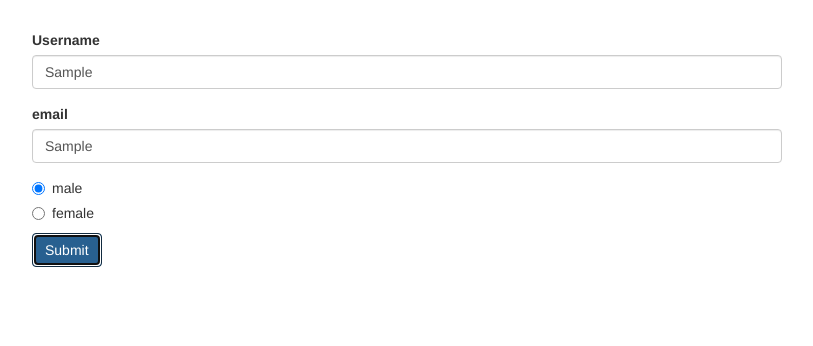
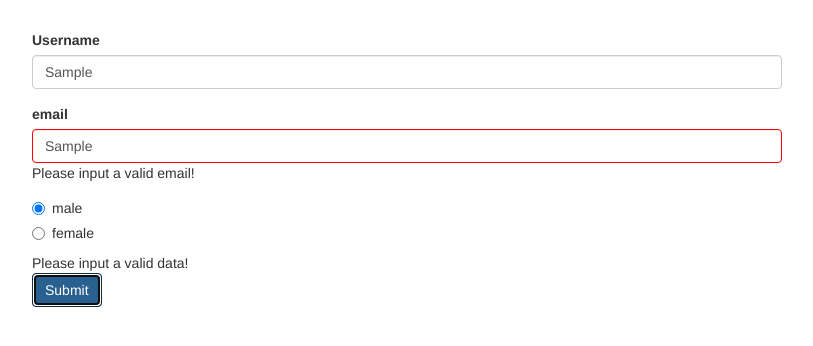
Before and after one commit to ZeroToHero-StepByStep/Angular4-Reactive-Form, an Angular app: page / in a window 1280 px wide. Both pictures are taken after typing "Sample", "Sample" into the empty fields and a click on the button "Submit". Shown: the top 346 px of the page, without its empty margins (233-1046 px from the left). Built offline with nearby package versions, Linux system fonts and the light colour scheme.

Commit message:
192. Reactive: Getting Access to Controls

```diff
--- a/src/app/app.component.css
+++ b/src/app/app.component.css
@@ -1,3 +1,8 @@
 .container {
   margin-top: 30px;
 }
+
+
+input.ng-invalid.ng-touched{
+  border: 1px solid red;
+}
--- a/src/app/app.component.html
+++ b/src/app/app.component.html
@@ -9,6 +9,9 @@
             id="username"
             formControlName="username"
             class="form-control">
+          <span *ngIf="!signupForm.get('username').valid && signupForm.get('username').touched">
+            Please input a valid username!
+          </span>
         </div>
         <div class="form-group">
           <label for="email">email</label>
@@ -17,6 +20,9 @@
             id="email"
             formControlName="email"
             class="form-control">
+          <span *ngIf="!signupForm.get('email').valid && signupForm.get('email').touched">
+            Please input a valid email!
+          </span>
         </div>
         <div class="radio" *ngFor="let gender of genders">
           <label>
@@ -26,6 +32,10 @@
               [value]="gender">{{ gender }}
           </label>
         </div>
+        <span *ngIf="!signupForm.valid && signupForm.touched">
+            Please input a valid data!
+        </span>
+        <br>
         <button class="btn btn-primary" type="submit">Submit</button>
       </form>
     </div>
```
